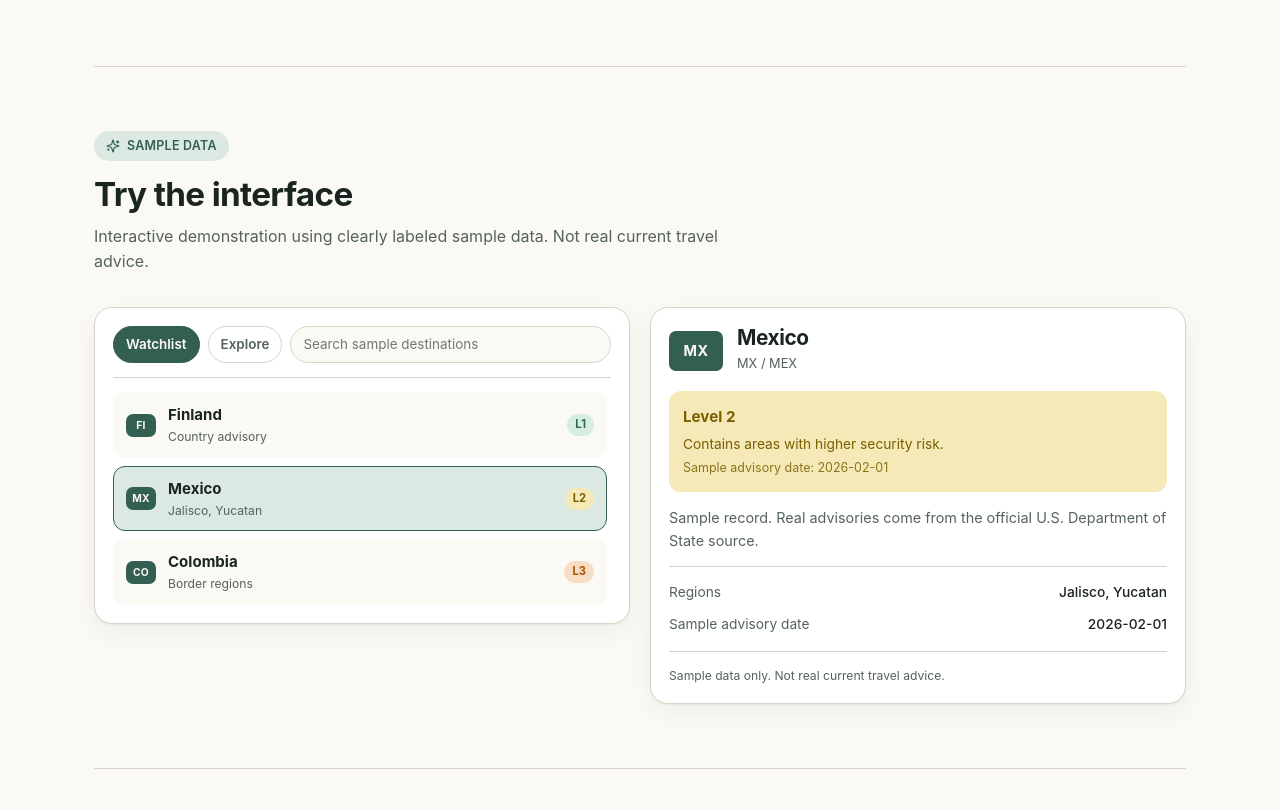
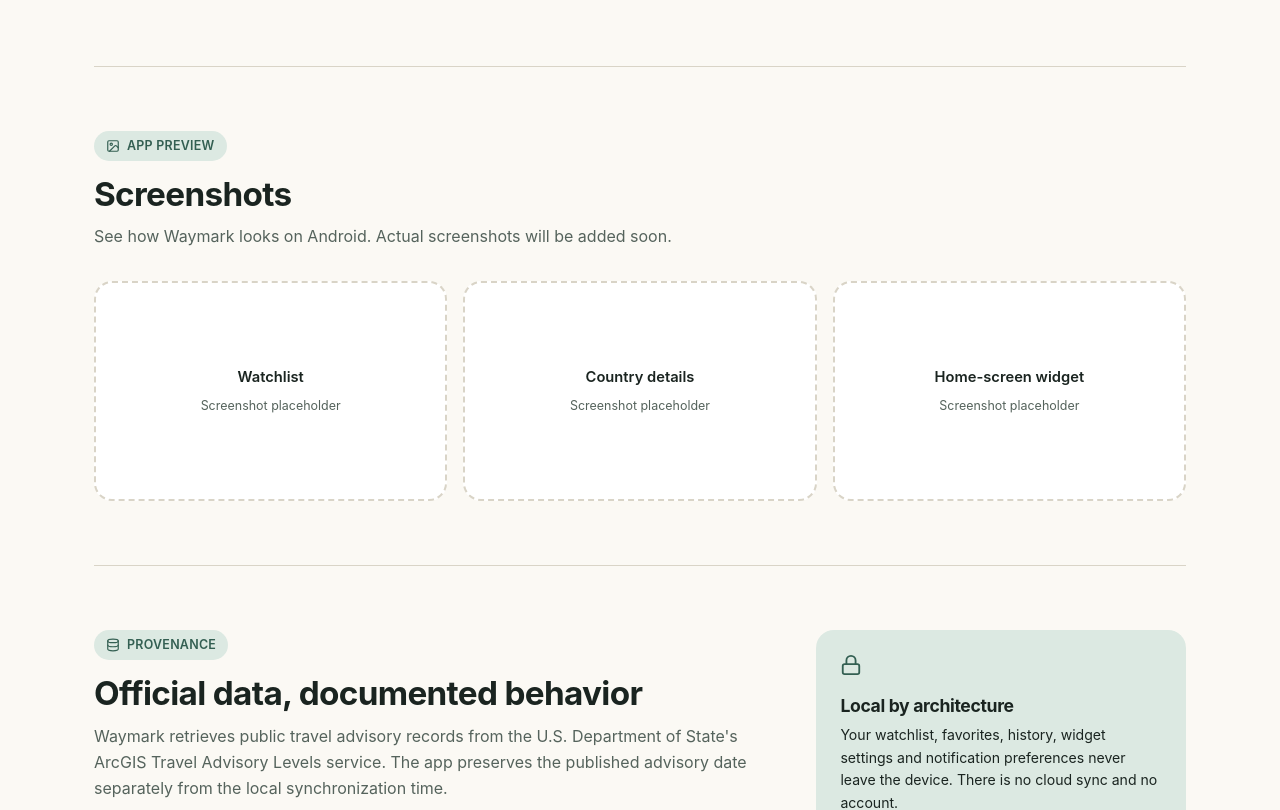
Before and after one commit to KusokMedi/waymark, a React (Vite) app in the folder website/: page / in a window 1280 px wide. Shown: the part 1827-2637 px from the top of the page. Built offline with nearby package versions, Linux system fonts and the light colour scheme.

Commit message:
feat(website): replace demo section with screenshot placeholders

```diff
--- a/website/src/App.tsx
+++ b/website/src/App.tsx
@@ -8,6 +8,7 @@ import {
   Github,
   Globe2,
   History,
+  Image,
   LayoutGrid,
   Lock,
   MapPin,
@@ -18,26 +19,8 @@ import {
   WifiOff,
 } from "lucide-react";
 
-const DEMO_ITEMS = [
-  { id: "FIN", name: "Finland", iso2: "FI", level: 1, higher: false, date: "2026-03-13", regions: [] as string[] },
-  { id: "MEX", name: "Mexico", iso2: "MX", level: 2, higher: true, date: "2026-02-01", regions: ["Jalisco", "Yucatan"] },
-  { id: "COL", name: "Colombia", iso2: "CO", level: 3, higher: false, date: "2026-01-15", regions: ["Border regions"] },
-  { id: "DEU", name: "Germany", iso2: "DE", level: 1, higher: false, date: "2026-03-20", regions: [] as string[] },
-  { id: "BRA", name: "Brazil", iso2: "BR", level: 2, higher: false, date: "2026-02-20", regions: ["Some states"] },
-];
-
 export default function App() {
   const [menuOpen, setMenuOpen] = useState(false);
-  const [demoTab, setDemoTab] = useState<"watchlist" | "explore">("watchlist");
-  const [demoQuery, setDemoQuery] = useState("");
-  const [demoSelected, setDemoSelected] = useState("MEX");
-  const demoBase = demoTab === "watchlist" ? DEMO_ITEMS.slice(0, 3) : DEMO_ITEMS;
-  const filteredDemo = demoBase.filter(
-    (item) =>
-      item.name.toLowerCase().includes(demoQuery.toLowerCase()) ||
-      item.iso2.toLowerCase().includes(demoQuery.toLowerCase()),
-  );
-  const demoItem = DEMO_ITEMS.find((item) => item.id === demoSelected) ?? null;
 
   return (
     <div className="site">
@@ -66,7 +49,7 @@ export default function App() {
         >
           <a href="#features">Features</a>
           <a href="#widgets">Widgets</a>
-          <a href="#demo">Demo</a>
+          <a href="#screenshots">Screenshots</a>
           <a href="#data">Data</a>
           <a href="#docs">Docs</a>
           <a className="nav-download" href="https://github.com/KusokMedi/waymark/releases/latest" target="_blank" rel="noopener noreferrer">Download</a>
@@ -157,73 +140,34 @@ export default function App() {
           <div className="widget-preview" aria-label="Illustration of sample Waymark widgets">
             <div className="widget-surface widget-large">
               <div className="widget-head"><strong>Waymark</strong><RefreshCw size={13} /></div>
-              <div className="widget-row"><span className="demo-flag small">FI</span><div><strong>Finland</strong></div><span className="level level-1">L1</span></div>
-              <div className="widget-row"><span className="demo-flag small">MX</span><div><strong>Mexico</strong></div><span className="level level-2">L2</span></div>
-              <div className="widget-row"><span className="demo-flag small">CO</span><div><strong>Colombia</strong></div><span className="level level-3">L3</span></div>
+              <div className="widget-row"><span className="mini-flag">FI</span><div><strong>Finland</strong></div><span className="level level-1">L1</span></div>
+              <div className="widget-row"><span className="mini-flag">MX</span><div><strong>Mexico</strong></div><span className="level level-2">L2</span></div>
+              <div className="widget-row"><span className="mini-flag">CO</span><div><strong>Colombia</strong></div><span className="level level-3">L3</span></div>
             </div>
             <p className="widget-caption">Illustrative widget layouts with sample data. Actual widget rendering follows Android launcher constraints.</p>
           </div>
         </section>
 
-        <section id="demo" className="section">
+        <section id="screenshots" className="section">
           <div className="section-heading">
             <div>
-              <div className="eyebrow"><Sparkles size={14} /> Sample data</div>
-              <h2>Try the interface</h2>
-              <p>Interactive demonstration using clearly labeled sample data. Not real current travel advice.</p>
+              <div className="eyebrow"><Image size={14} /> App preview</div>
+              <h2>Screenshots</h2>
+              <p>See how Waymark looks on Android. Actual screenshots will be added soon.</p>
             </div>
           </div>
-          <div className="demo-shell">
-            <div className="demo-app">
-              <div className="demo-tabs">
-                <button className={demoTab === "watchlist" ? "active" : ""} type="button" onClick={() => setDemoTab("watchlist")}>Watchlist</button>
-                <button className={demoTab === "explore" ? "active" : ""} type="button" onClick={() => setDemoTab("explore")}>Explore</button>
-                <input type="search" placeholder="Search sample destinations" value={demoQuery} onChange={(e) => setDemoQuery(e.target.value)} aria-label="Search sample destinations" />
-              </div>
-              <div className="demo-list">
-                {filteredDemo.length === 0 ? (
-                  <div className="demo-empty">No sample destinations match.</div>
-                ) : (
-                  filteredDemo.map((item) => (
-                    <button key={item.id} type="button" className={`demo-country ${demoSelected === item.id ? "selected" : ""}`} onClick={() => setDemoSelected(item.id)}>
-                      <span className="demo-flag small">{item.iso2}</span>
-                      <div className="demo-country-text">
-                        <strong>{item.name}</strong>
-                        <small>{item.regions.length ? item.regions.join(", ") : "Country advisory"}</small>
-                      </div>
-                      <span className="demo-country-meta">
-                        <span className={`level level-${item.level}`}>L{item.level}</span>
-                      </span>
-                    </button>
-                  ))
-                )}
-              </div>
+          <div className="screenshot-grid">
+            <div className="screenshot-placeholder">
+              <span>Watchlist</span>
+              <small>Screenshot placeholder</small>
             </div>
-            <div className="demo-detail">
-              {demoItem ? (
-                <>
-                  <div className="demo-detail-head">
-                    <span className="demo-flag large">{demoItem.iso2}</span>
-                    <div>
-                      <h3>{demoItem.name}</h3>
-                      <small>{demoItem.iso2} / {demoItem.id}</small>
-                    </div>
-                  </div>
-                  <div className={`advisory-banner level-${demoItem.level}`}>
-                    <strong>Level {demoItem.level}</strong>
-                    <span>{demoItem.higher ? "Contains areas with higher security risk." : "No higher-risk areas noted."}</span>
-                    <em>Sample advisory date: {demoItem.date}</em>
-                  </div>
-                  <p className="demo-note">Sample record. Real advisories come from the official U.S. Department of State source.</p>
-                  <dl className="demo-facts">
-                    <div><dt>Regions</dt><dd>{demoItem.regions.length ? demoItem.regions.join(", ") : "None"}</dd></div>
-                    <div><dt>Sample advisory date</dt><dd>{demoItem.date}</dd></div>
-                  </dl>
-                  <p className="demo-disclaimer">Sample data only. Not real current travel advice.</p>
-                </>
-              ) : (
-                <div className="demo-empty">Select a sample destination.</div>
-              )}
+            <div className="screenshot-placeholder">
+              <span>Country details</span>
+              <small>Screenshot placeholder</small>
+            </div>
+            <div className="screenshot-placeholder">
+              <span>Home-screen widget</span>
+              <small>Screenshot placeholder</small>
             </div>
           </div>
         </section>
--- a/website/src/styles.css
+++ b/website/src/styles.css
@@ -391,8 +391,7 @@ a {
   color: var(--muted);
 }
 
-.mini-flag,
-.demo-flag {
+.mini-flag {
   display: inline-flex;
   align-items: center;
   justify-content: center;
@@ -474,254 +473,6 @@ a {
   color: var(--muted);
 }
 
-.sample-badge {
-  display: inline-flex;
-  align-items: center;
-  padding: 6px 12px;
-  border: 1px dashed var(--outline);
-  border-radius: 999px;
-  font-size: 0.76rem;
-  font-weight: 600;
-  color: var(--muted);
-}
-
-/* Demo */
-
-.demo-shell {
-  display: grid;
-  grid-template-columns: minmax(0, 1fr) minmax(0, 1fr);
-  gap: 20px;
-  align-items: start;
-}
-
-.demo-app,
-.demo-detail {
-  background: var(--surface);
-  border: 1px solid var(--outline);
-  border-radius: var(--radius);
-  padding: 18px;
-  box-shadow: var(--shadow);
-}
-
-.demo-tabs {
-  display: flex;
-  align-items: center;
-  gap: 8px;
-  flex-wrap: wrap;
-  padding-bottom: 14px;
-  border-bottom: 1px solid var(--outline);
-}
-
-.demo-tabs button {
-  display: inline-flex;
-  align-items: center;
-  gap: 6px;
-  padding: 7px 12px;
-  border: 1px solid var(--outline);
-  border-radius: 999px;
-  background: transparent;
-  color: var(--muted);
-  font: inherit;
-  font-size: 0.84rem;
-  font-weight: 600;
-  cursor: pointer;
-}
-
-.demo-tabs button.active {
-  background: var(--primary);
-  border-color: var(--primary);
-  color: var(--bg);
-}
-
-.demo-tabs input[type="search"] {
-  flex: 1 1 150px;
-  min-width: 120px;
-  padding: 7px 12px;
-  border: 1px solid var(--outline);
-  border-radius: 999px;
-  background: var(--bg);
-  color: var(--text);
-  font: inherit;
-  font-size: 0.84rem;
-}
-
-.demo-list {
-  display: grid;
-  gap: 8px;
-  margin-top: 14px;
-  max-height: 420px;
-  overflow-y: auto;
-  padding-right: 4px;
-}
-
-.demo-country {
-  display: flex;
-  align-items: center;
-  gap: 12px;
-  width: 100%;
-  padding: 10px 12px;
-  border: 1px solid transparent;
-  border-radius: var(--radius-sm);
-  background: var(--bg);
-  color: inherit;
-  font: inherit;
-  text-align: left;
-  cursor: pointer;
-  transition: border-color 120ms ease, background 120ms ease;
-}
-
-.demo-country:hover {
-  border-color: var(--outline);
-}
-
-.demo-country.selected {
-  border-color: var(--primary);
-  background: var(--primary-soft);
-}
-
-.demo-country-text {
-  display: grid;
-  flex: 1;
-  min-width: 0;
-}
-
-.demo-country-text strong {
-  font-size: 0.94rem;
-}
-
-.demo-country-text small {
-  color: var(--muted);
-  font-size: 0.76rem;
-  overflow: hidden;
-  text-overflow: ellipsis;
-  white-space: nowrap;
-}
-
-.demo-country-meta {
-  display: inline-flex;
-  align-items: center;
-  gap: 8px;
-  color: var(--muted);
-}
-
-.favorite-star {
-  color: var(--level-2);
-  fill: currentColor;
-}
-
-.demo-empty {
-  padding: 20px 4px;
-  color: var(--muted);
-  font-size: 0.9rem;
-}
-
-.demo-detail-head {
-  display: flex;
-  align-items: center;
-  gap: 14px;
-  margin-bottom: 16px;
-}
-
-.demo-flag.large {
-  width: 54px;
-  height: 40px;
-  font-size: 0.9rem;
-}
-
-.demo-flag.small {
-  width: 30px;
-  height: 23px;
-  font-size: 0.64rem;
-}
-
-.demo-detail-head h3 {
-  font-size: 1.3rem;
-}
-
-.demo-detail-head small {
-  color: var(--muted);
-  font-size: 0.8rem;
-}
-
-.advisory-banner {
-  display: grid;
-  gap: 3px;
-  padding: 14px;
-  border-radius: var(--radius-sm);
-}
-
-.advisory-banner strong {
-  font-size: 0.95rem;
-}
-
-.advisory-banner span {
-  font-size: 0.86rem;
-}
-
-.advisory-banner em {
-  font-size: 0.78rem;
-  font-style: normal;
-  opacity: 0.85;
-}
-
-.advisory-banner.level-1 {
-  background: var(--level-1-bg);
-  color: var(--level-1);
-}
-
-.advisory-banner.level-2 {
-  background: var(--level-2-bg);
-  color: var(--level-2);
-}
-
-.advisory-banner.level-3 {
-  background: var(--level-3-bg);
-  color: var(--level-3);
-}
-
-.advisory-banner.level-4 {
-  background: var(--level-4-bg);
-  color: var(--level-4);
-}
-
-.demo-note {
-  margin: 14px 0;
-  font-size: 0.9rem;
-  color: var(--muted);
-}
-
-.demo-facts {
-  display: grid;
-  gap: 10px;
-  margin: 0;
-  padding: 14px 0 0;
-  border-top: 1px solid var(--outline);
-}
-
-.demo-facts > div {
-  display: flex;
-  justify-content: space-between;
-  gap: 16px;
-  font-size: 0.86rem;
-}
-
-.demo-facts dt {
-  color: var(--muted);
-}
-
-.demo-facts dd {
-  margin: 0;
-  text-align: right;
-  font-weight: 500;
-}
-
-.demo-disclaimer {
-  margin-top: 16px;
-  padding-top: 14px;
-  border-top: 1px solid var(--outline);
-  font-size: 0.76rem;
-  color: var(--muted);
-}
 
 /* Features */
 
@@ -1068,7 +819,6 @@ a {
 
 @media (max-width: 900px) {
   .hero,
-  .demo-shell,
   .widgets-section,
   .data-section {
     grid-template-columns: minmax(0, 1fr);
@@ -1096,10 +846,6 @@ a {
 
   .widget-compact {
     margin-left: 0;
-  }
-
-  .demo-list {
-    max-height: 320px;
   }
 }
 
@@ -1183,15 +929,6 @@ a {
     width: min(270px, 100%);
   }
 
-  .demo-facts > div {
-    flex-direction: column;
-    gap: 2px;
-  }
-
-  .demo-facts dd {
-    text-align: left;
-  }
-
   .site-footer {
     margin-top: 8px;
     padding: 16px 0 24px;
```
